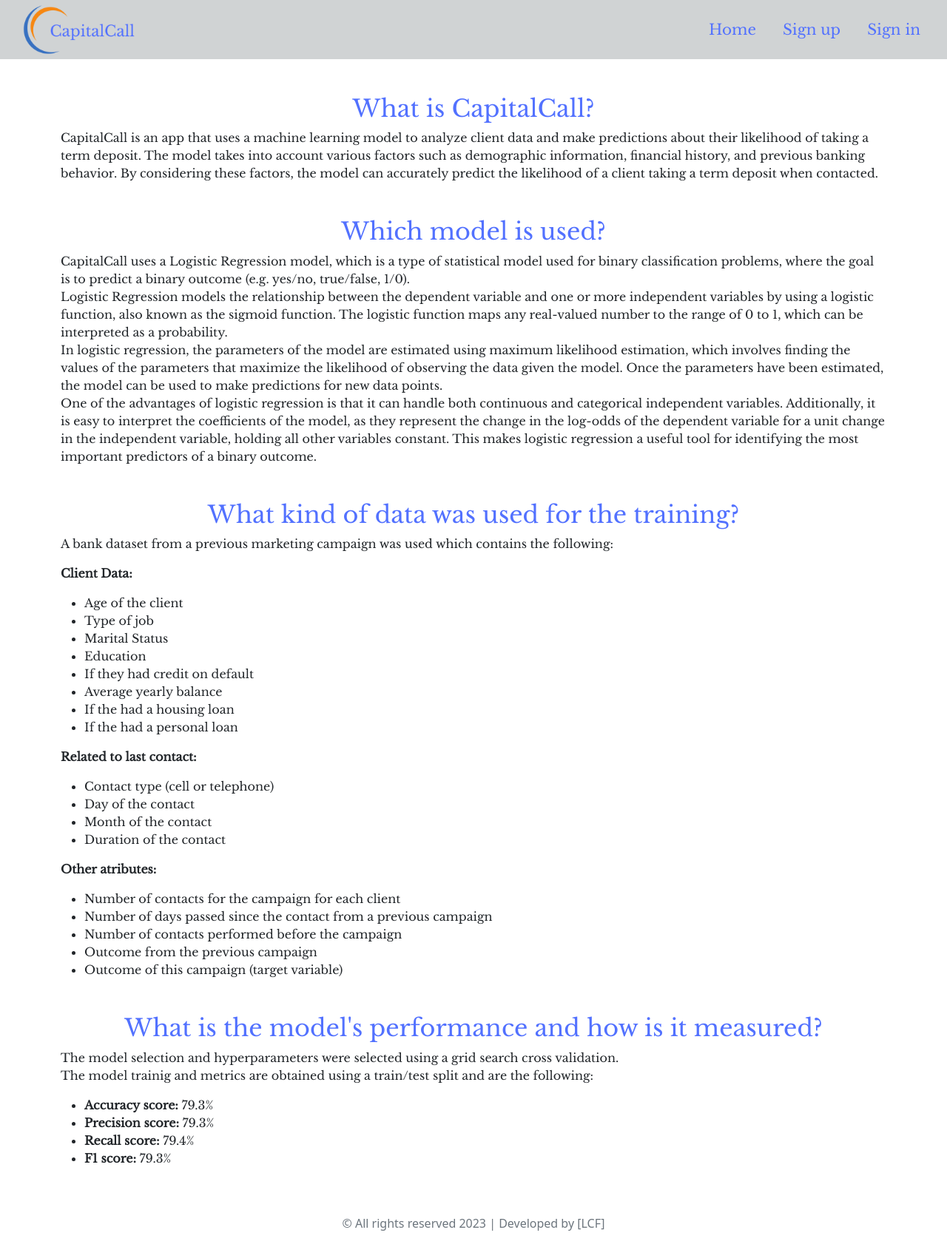
After one commit to Luciano-C/Term-Deposit-Django-ML, a Django app: page /read-more/ in a window 1280 px wide. The commit adds this page. Shown: the whole page at 74% size. Run offline with Django 4.2, Linux system fonts and the light colour scheme; some libraries are stand-ins or nearby versions.

Commit message:
Read more

```diff
--- a/predictions/static/css/predictions.css
+++ b/predictions/static/css/predictions.css
@@ -51,10 +51,20 @@
 
   .home-economic-description {
     font-family: var(--default-font-family);
-    color: var(--royal-blue)
+    color: var(--royal-blue);
   }
 
   .home-economic-value {
     font-family: var(--default-font-family);
     margin-left: 0.2em;
   }
+
+  .read-more-title {
+    font-family: var(--default-font-family);
+    color: var(--royal-blue);
+    margin-top: 1.5em;
+  }
+
+  .read-more-paragraph {
+    font-family: var(--default-font-family);
+  }
--- a/predictions/templates/home.html
+++ b/predictions/templates/home.html
@@ -11,7 +11,7 @@
                         <div class="card-body d-flex flex-column justify-content-center" style="height: 35rem;">
                             <h5 class="home-background-title">Optimize your marketing strategy</h5>
                             <p class="home-custom-card-text">CapitalCall works with a trained machine learning model designed to optimize your marketing campaigns for term deposits by telling you if a client is likely to accept it.</p>
-                            <a href="#" class="btn btn-primary align-self-center" style="width: 10em;">Learn More</a>
+                            <a href="{% url 'read_more' %}" class="btn btn-primary align-self-center" style="width: 10em;">Learn More</a>
                         </div>
                     </div>
                     <div class="col-md-7">
--- a/predictions/templates/partials/_navbar.html
+++ b/predictions/templates/partials/_navbar.html
@@ -12,7 +12,7 @@
         <div class="collapse navbar-collapse" id="navbarSupportedContent">
             <ul class="navbar-nav mb-2 mb-lg-0 ms-auto">
                 <li class="nav-item">
-                    <a class="nav-link navbar-text" href="#">Home</a>
+                    <a class="nav-link navbar-text" href="{% url 'home' %}">Home</a>
                 </li>
 
 
--- /dev/null
+++ b/predictions/templates/read_more.html
@@ -0,0 +1,92 @@
+{% extends 'base.html' %}
+{% load static %}
+
+{% block content %}
+<main class="container text-center">
+    <div class="row">
+        <div class="col">
+            <section class="">
+
+                <h2 class="read-more-title">What is CapitalCall?</h2>
+                <p class="text-start read-more-paragraph">CapitalCall is an app that uses a machine learning model to
+                    analyze client data and make predictions about their likelihood of taking a term deposit. The model
+                    takes into account various factors such as demographic information, financial history, and previous
+                    banking behavior. By considering these factors, the model can accurately predict the likelihood of a
+                    client taking a term deposit when contacted.
+                </p>
+
+                <h2 class="read-more-title">Which model is used?</h2>
+                <p class="text-start read-more-paragraph">CapitalCall uses a Logistic Regression model, which is a type
+                    of statistical model used for binary classification problems, where the goal is to
+                    predict a binary outcome (e.g. yes/no, true/false, 1/0). <br>
+                    Logistic Regression models the relationship between the dependent variable and one or more
+                    independent variables by using a logistic function, also known as the sigmoid function. The logistic
+                    function maps any real-valued number to the range of 0 to 1, which can be interpreted as a
+                    probability. <br>
+
+                    In logistic regression, the parameters of the model are estimated using maximum likelihood
+                    estimation, which involves finding the values of the parameters that maximize the likelihood of
+                    observing the data given the model. Once the parameters have been estimated, the model can be used
+                    to make predictions for new data points. <br>
+
+                    One of the advantages of logistic regression is that it can handle both continuous and categorical
+                    independent variables. Additionally, it is easy to interpret the coefficients of the model, as they
+                    represent the change in the log-odds of the dependent variable for a unit change in the independent
+                    variable, holding all other variables constant. This makes logistic regression a useful tool for
+                    identifying the most important predictors of a binary outcome.
+                </p>
+
+                <h2 class="read-more-title">What kind of data was used for the training?</h2>
+                <p class="text-start read-more-paragraph">
+                    A bank dataset from a previous marketing campaign was used which contains the following:<br>
+                <p class="text-start read-more-paragraph"><strong>Client Data:</strong><br></p>
+                <ul class="text-start read-more-paragraph">
+                    <li>Age of the client</li>
+                    <li>Type of job</li>
+                    <li>Marital Status</li>
+                    <li>Education</li>
+                    <li>If they had credit on default</li>
+                    <li>Average yearly balance</li>
+                    <li>If the had a housing loan</li>
+                    <li>If the had a personal loan</li>
+                </ul>
+                <p class="text-start read-more-paragraph"><strong>Related to last contact:</strong><br></p>
+                <ul class="text-start read-more-paragraph">
+                    <li>Contact type (cell or telephone)</li>
+                    <li>Day of the contact</li>
+                    <li>Month of the contact</li>
+                    <li>Duration of the contact</li>
+                </ul>
+
+                <p class="text-start read-more-paragraph"><strong>Other atributes:</strong><br></p>
+                <ul class="text-start read-more-paragraph">
+                    <li>Number of contacts for the campaign for each client</li>
+                    <li>Number of days passed since the contact from a previous campaign</li>
+                    <li>Number of contacts performed before the campaign</li>
+                    <li>Outcome from the previous campaign</li>
+                    <li>Outcome of this campaign (target variable)</li>
+                </ul>
+
+                <h2 class="read-more-title">What is the model's performance and how is it measured?</h2>
+                <p class="text-start read-more-paragraph">
+                    The model selection and hyperparameters were selected using a grid search cross validation.<br>
+                    The model trainig and metrics are obtained using a train/test split and are the following: <br>
+                </p>
+                <ul class="text-start read-more-paragraph">
+                    <li><strong>Accuracy score:</strong> 79.3%</li>
+                    <li><strong>Precision score:</strong> 79.3%</li>
+                    <li><strong>Recall score:</strong> 79.4%</li>
+                    <li><strong>F1 score:</strong> 79.3%</li>
+                </ul>
+
+
+            </section>
+
+        </div>
+    </div>
+
+</main>
+
+
+
+{% endblock %}
--- a/predictions/urls.py
+++ b/predictions/urls.py
@@ -3,5 +3,6 @@ from .views import *
 
 
 urlpatterns = [
-    path("", home, name="home")
+    path("", home, name="home"),
+    path("read-more/", read_more, name="read_more")
 ]
--- a/predictions/views.py
+++ b/predictions/views.py
@@ -10,3 +10,6 @@ def home(request):
         'euro_bid': economic_indicators['euro']['bid'],
         'euro_ask': economic_indicators['euro']['ask']
     })
+
+def read_more(request):
+    return render(request, 'read_more.html')
```
